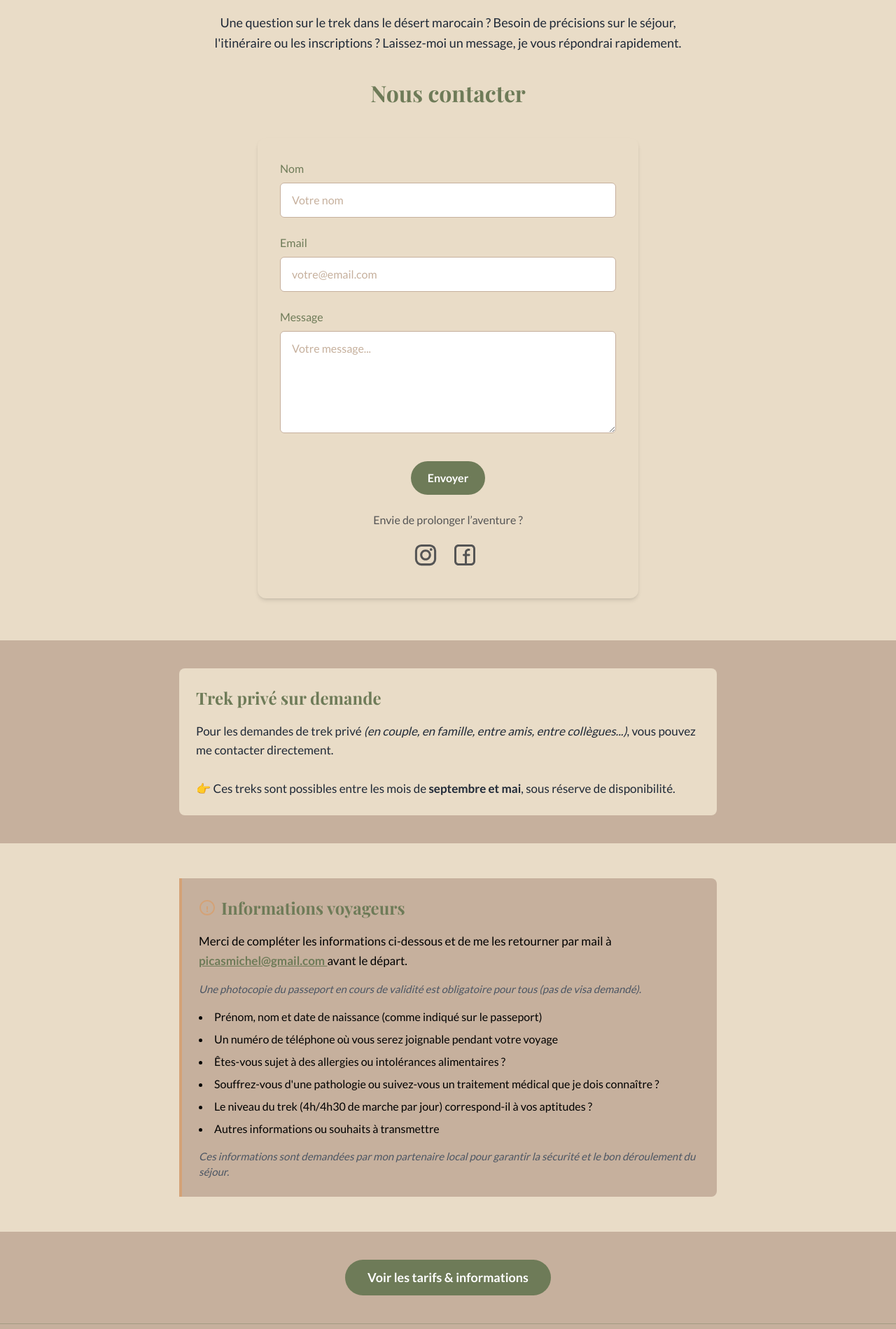
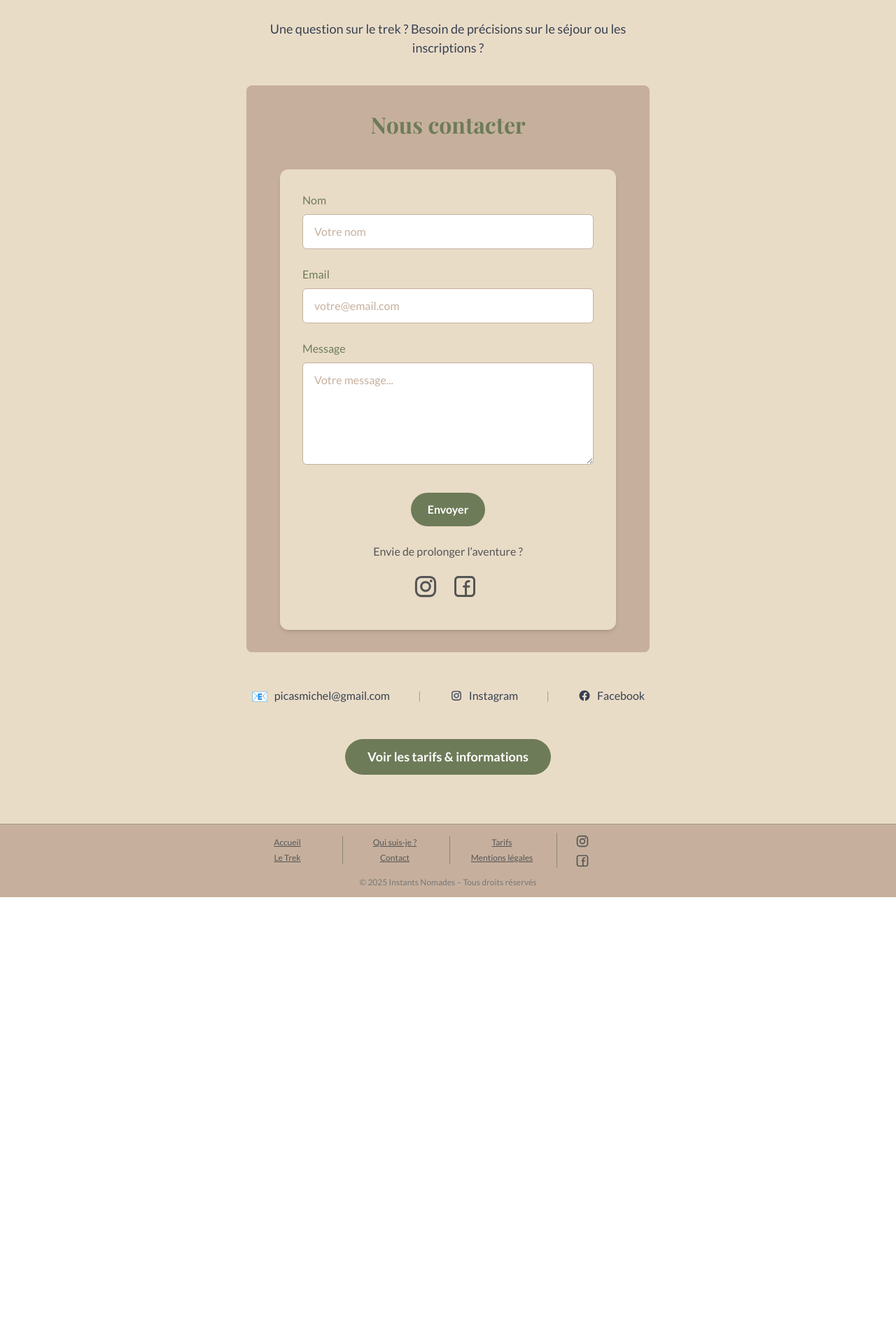
Before and after one commit to GrissaDrauka/instants-nomades, an Angular app: page /contact in a window 1280 px wide. Shown: the part 201-2100 px from the top of the page at 70% size. After the commit the page ends 1483 px from the top, so only its background shows below. Built offline with nearby package versions, Linux system fonts and the light colour scheme.

Commit message:
Refonte page Contact + déplacement infos voyageurs
Page Contact :
- Design minimaliste, formulaire centré dans card beige
- Coordonnées en ligne (email, Instagram, Facebook)
- Suppression sections Trek privé et Infos voyageurs

Page Tarifs :
- Ajout section Informations voyageurs

```diff
--- a/src/app/components/contact/contact.html
+++ b/src/app/components/contact/contact.html
@@ -1,83 +1,61 @@
 <main>
-    <!-- Section 1 : Me contacter -->
-    <section class="bg-sable py-[60px]" aria-label="Formulaire de contact">
+    <section class="bg-sable py-[70px]">
         <div class="max-w-screen-xl mx-auto px-4">
-            <h1 class="font-display text-[36px] md:text-[42px] text-vert-sauge font-bold text-center mb-4">
+            <!-- Header -->
+            <div class="text-center mb-10">
+                <h1 class="font-display text-[36px] md:text-[42px] text-vert-sauge font-bold mb-4">
                     Me contacter
                 </h1>
-            <p class="text-[18px] text-gray-800 leading-relaxed text-center mb-8 max-w-2xl mx-auto">
-                Une question sur le trek dans le désert marocain ? Besoin de précisions sur le séjour, l'itinéraire ou les inscriptions ?
-                Laissez-moi un message, je vous répondrai rapidement.
+                <p class="text-[18px] text-gray-700 max-w-xl mx-auto">
+                    Une question sur le trek ? Besoin de précisions sur le séjour ou les inscriptions ?
                 </p>
+            </div>
 
-            <div class="max-w-xl mx-auto">
+            <!-- Formulaire centré -->
+            <div class="max-w-xl mx-auto bg-beige p-8 rounded-lg">
                 <app-contact-form></app-contact-form>
             </div>
+
+            <!-- Coordonnées en ligne -->
+            <div class="flex flex-wrap justify-center items-center gap-6 md:gap-10 mt-12 text-[16px]">
+                <!-- Email -->
+                <a href="mailto:picasmichel@gmail.com"
+                   class="flex items-center gap-2 text-gray-700 hover:text-terracotta transition-colors">
+                    <span class="text-xl">📧</span>
+                    <span>picasmichel&#64;gmail.com</span>
+                </a>
+
+                <span class="hidden md:inline text-gray-400">|</span>
+
+                <!-- Instagram -->
+                <a href="https://www.instagram.com/michelpicas" target="_blank" rel="noopener noreferrer"
+                   class="flex items-center gap-2 text-gray-700 hover:text-terracotta transition-colors">
+                    <svg class="w-5 h-5 fill-current" viewBox="0 0 32 32" xmlns="http://www.w3.org/2000/svg">
+                        <path d="M20.445 5h-8.891A6.559 6.559 0 0 0 5 11.554v8.891A6.559 6.559 0 0 0 11.554 27h8.891a6.56 6.56 0 0 0 6.554-6.555v-8.891A6.557 6.557 0 0 0 20.445 5zm4.342 15.445a4.343 4.343 0 0 1-4.342 4.342h-8.891a4.341 4.341 0 0 1-4.341-4.342v-8.891a4.34 4.34 0 0 1 4.341-4.341h8.891a4.342 4.342 0 0 1 4.341 4.341l.001 8.891z" />
+                        <path d="M16 10.312c-3.138 0-5.688 2.551-5.688 5.688s2.551 5.688 5.688 5.688 5.688-2.551 5.688-5.688-2.55-5.688-5.688-5.688zm0 9.163a3.475 3.475 0 1 1-.001-6.95 3.475 3.475 0 0 1 .001 6.95zM21.7 8.991a1.363 1.363 0 1 1-1.364 1.364c0-.752.51-1.364 1.364-1.364z" />
+                    </svg>
+                    <span>Instagram</span>
+                </a>
+
+                <span class="hidden md:inline text-gray-400">|</span>
+
+                <!-- Facebook -->
+                <a href="https://www.facebook.com/share/1FvtbJFQG6/?mibextid=wwXIfr" target="_blank" rel="noopener noreferrer"
+                   class="flex items-center gap-2 text-gray-700 hover:text-terracotta transition-colors">
+                    <svg class="w-5 h-5 fill-current" viewBox="0 0 32 32" xmlns="http://www.w3.org/2000/svg">
+                        <path d="M16 4C9.373 4 4 9.373 4 16c0 5.99 4.388 10.952 10.125 11.854V19.5h-3.047v-3.5h3.047v-2.672c0-3.007 1.792-4.668 4.533-4.668 1.313 0 2.687.234 2.687.234v2.953H19.83c-1.49 0-1.955.926-1.955 1.875V16h3.328l-.532 3.5h-2.796v8.354C23.612 26.952 28 21.99 28 16c0-6.627-5.373-12-12-12z"/>
+                    </svg>
+                    <span>Facebook</span>
+                </a>
             </div>
-    </section>
 
-    <!-- Section 2 : Trek privé -->
-    <section class="bg-beige py-[40px]" aria-label="Trek privé sur demande">
-        <div class="max-w-screen-xl mx-auto px-4">
-            <div class="max-w-3xl mx-auto bg-sable p-6 rounded-lg">
-                <h2 class="font-display text-[24px] text-vert-sauge font-bold mb-4">Trek privé sur demande</h2>
-                <p class="text-[17px] text-gray-800 leading-relaxed">
-                    Pour les demandes de trek privé <em>(en couple, en famille, entre amis, entre collègues...)</em>,
-                    vous pouvez me contacter directement.<br /><br />
-                    👉 Ces treks sont possibles entre les mois de <strong>septembre et mai</strong>, sous réserve de disponibilité.
-                </p>
-            </div>
-        </div>
-    </section>
-
-    <!-- Section 3 : Informations voyageurs -->
-    <section id="informations-voyageurs" class="bg-sable py-[50px]" aria-label="Informations à transmettre avant le départ">
-        <div class="max-w-screen-xl mx-auto px-4">
-            <div class="max-w-3xl mx-auto">
-                <div class="border-l-4 border-terracotta bg-beige p-6 rounded-r-lg">
-                    <h2 class="font-display text-[24px] text-vert-sauge font-bold mb-4 flex items-center gap-2">
-                        <svg xmlns="http://www.w3.org/2000/svg" class="w-6 h-6 text-terracotta" viewBox="0 0 24 24" fill="currentColor">
-                            <path d="M11.001 10h2v5h-2zM11 16h2v2h-2z" />
-                            <path fill-rule="evenodd"
-                                d="M1 12C1 5.925 5.925 1 12 1s11 4.925 11 11-4.925 11-11 11S1 18.075 1 12zm20 0c0-4.971-4.029-9-9-9S3 7.029 3 12s4.029 9 9 9 9-4.029 9-9z"
-                                clip-rule="evenodd" />
-                        </svg>
-                        Informations voyageurs
-                    </h2>
-                    <p class="mb-4 text-[17px] leading-relaxed">
-                        Merci de compléter les informations ci-dessous et de me les retourner par mail à
-                        <a href="mailto:picasmichel@gmail.com" class="underline text-vert-sauge hover:text-terracotta font-semibold">
-                            picasmichel&#64;gmail.com
-                        </a> avant le départ.
-                    </p>
-                    <p class="mb-4 text-[15px] italic text-gray-600">
-                        Une photocopie du passeport en cours de validité est obligatoire pour tous (pas de visa demandé).
-                    </p>
-
-                    <ul class="list-disc list-inside space-y-2 text-[16px]">
-                        <li>Prénom, nom et date de naissance (comme indiqué sur le passeport)</li>
-                        <li>Un numéro de téléphone où vous serez joignable pendant votre voyage</li>
-                        <li>Êtes-vous sujet à des allergies ou intolérances alimentaires ?</li>
-                        <li>Souffrez-vous d'une pathologie ou suivez-vous un traitement médical que je dois connaître ?</li>
-                        <li>Le niveau du trek (4h/4h30 de marche par jour) correspond-il à vos aptitudes ?</li>
-                        <li>Autres informations ou souhaits à transmettre</li>
-                    </ul>
-
-                    <p class="mt-4 text-[15px] italic text-gray-600">
-                        Ces informations sont demandées par mon partenaire local pour garantir la sécurité et le bon déroulement du séjour.
-                    </p>
-                </div>
-            </div>
-        </div>
-    </section>
-
-    <!-- Section 4 : Bouton vers tarifs -->
-    <section class="bg-beige py-[40px]">
-        <div class="text-center">
+            <!-- CTA vers tarifs -->
+            <div class="text-center mt-12">
                 <a routerLink="/contact/tarifs"
                     class="inline-block bg-vert-sauge text-white px-8 py-3 rounded-full text-[18px] font-semibold hover:bg-terracotta transition-all duration-300">
                     Voir les tarifs & informations
                 </a>
             </div>
+        </div>
     </section>
 </main>
--- a/src/app/components/contact/tarifs/tarifs.html
+++ b/src/app/components/contact/tarifs/tarifs.html
@@ -151,8 +151,45 @@
         </div>
     </section>
 
-    <!-- Section 5 : Bouton contact -->
-    <section class="bg-sable py-[40px]">
+    <!-- Section 5 : Informations voyageurs -->
+    <section id="informations-voyageurs" class="bg-sable py-[50px]">
+        <div class="max-w-screen-xl mx-auto px-4">
+            <div class="max-w-3xl mx-auto">
+                <div class="border-l-4 border-terracotta bg-beige p-6 rounded-r-lg">
+                    <h2 class="font-display text-[24px] text-vert-sauge font-bold mb-4 flex items-center gap-2">
+                        <svg xmlns="http://www.w3.org/2000/svg" class="w-6 h-6 text-terracotta" viewBox="0 0 24 24" fill="currentColor">
+                            <path d="M11.001 10h2v5h-2zM11 16h2v2h-2z" />
+                            <path fill-rule="evenodd"
+                                d="M1 12C1 5.925 5.925 1 12 1s11 4.925 11 11-4.925 11-11 11S1 18.075 1 12zm20 0c0-4.971-4.029-9-9-9S3 7.029 3 12s4.029 9 9 9 9-4.029 9-9z"
+                                clip-rule="evenodd" />
+                        </svg>
+                        Informations voyageurs
+                    </h2>
+                    <p class="mb-4 text-[17px] leading-relaxed">
+                        Après inscription, merci de me transmettre les informations suivantes par mail à
+                        <a href="mailto:picasmichel@gmail.com" class="underline text-vert-sauge hover:text-terracotta font-semibold">
+                            picasmichel&#64;gmail.com
+                        </a> avant le départ.
+                    </p>
+                    <p class="mb-4 text-[15px] italic text-gray-600">
+                        Une photocopie du passeport en cours de validité est obligatoire (pas de visa demandé).
+                    </p>
+
+                    <ul class="list-disc list-inside space-y-2 text-[16px]">
+                        <li>Prénom, nom et date de naissance (comme indiqué sur le passeport)</li>
+                        <li>Un numéro de téléphone où vous serez joignable pendant votre voyage</li>
+                        <li>Allergies ou intolérances alimentaires</li>
+                        <li>Pathologie ou traitement médical à signaler</li>
+                        <li>Le niveau du trek (4h/4h30 de marche par jour) correspond-il à vos aptitudes ?</li>
+                        <li>Autres informations ou souhaits à transmettre</li>
+                    </ul>
+                </div>
+            </div>
+        </div>
+    </section>
+
+    <!-- Section 6 : Bouton contact -->
+    <section class="bg-beige py-[40px]">
         <div class="text-center">
             <a routerLink="/contact"
                 class="inline-block bg-vert-sauge text-white px-8 py-3 rounded-full text-[18px] font-semibold hover:bg-terracotta transition-all duration-300">
```
Lines whose indentation alone changed are shown as unchanged.
